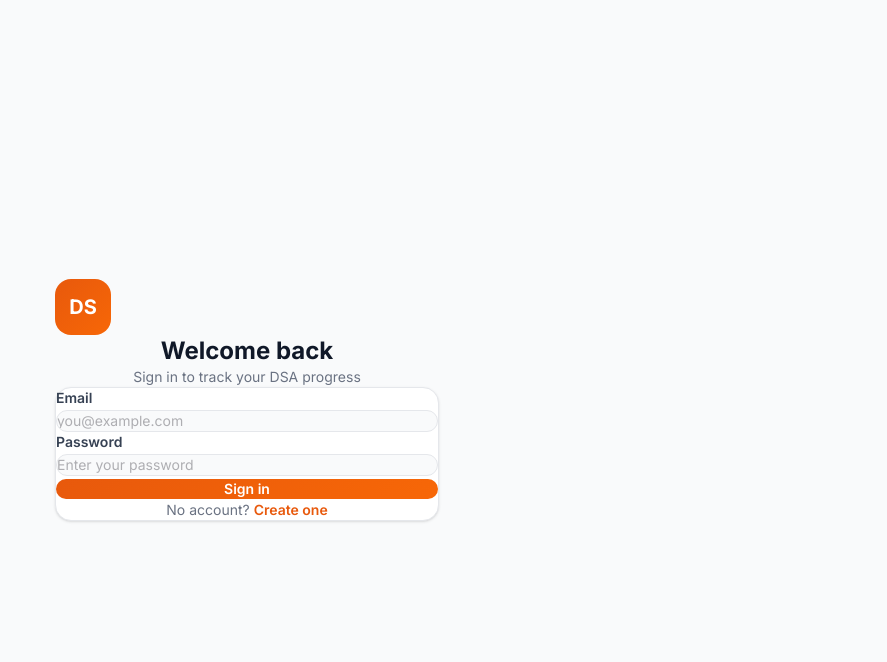
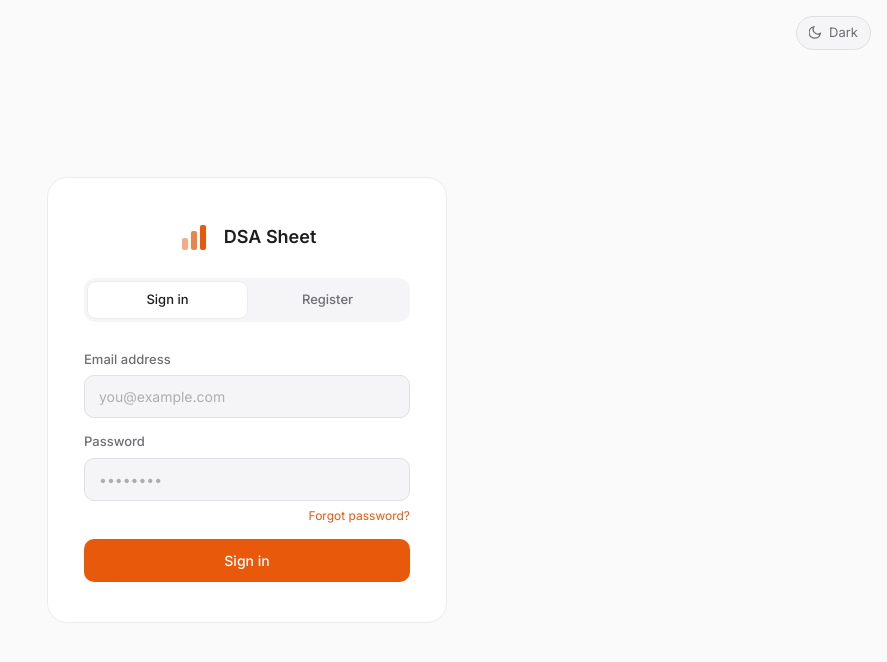
Before and after one commit to Karan9927/dsa, a React (Vite) app in the folder client/: page /login in a window 1280 px wide. Shown: the top 662 px of the page, without its empty margins (393-1280 px from the left). Built offline with nearby package versions, Linux system fonts and the light colour scheme.

Commit message:
Redesign login with tab switcher (Sign in / Register)

```diff
--- a/client/src/pages/Login.jsx
+++ b/client/src/pages/Login.jsx
@@ -1,13 +1,17 @@
 import { useState } from 'react';
-import { Link, useNavigate } from 'react-router-dom';
+import { useNavigate } from 'react-router-dom';
 import { useAuth } from '../context/AuthContext';
+import { useTheme } from '../context/ThemeContext';
 
 export default function Login() {
+  const [tab, setTab] = useState('login');
+  const [name, setName] = useState('');
   const [email, setEmail] = useState('');
   const [password, setPassword] = useState('');
   const [error, setError] = useState('');
   const [loading, setLoading] = useState(false);
-  const { login } = useAuth();
+  const { login, register } = useAuth();
+  const { dark, toggle } = useTheme();
   const navigate = useNavigate();
 
   const handleSubmit = async (e) => {
@@ -15,74 +19,90 @@ export default function Login() {
     setError('');
     setLoading(true);
     try {
-      await login(email, password);
+      if (tab === 'login') await login(email, password);
+      else await register(name, email, password);
       navigate('/');
     } catch (err) {
-      setError(err.response?.data?.message || 'Login failed');
-    } finally {
-      setLoading(false);
-    }
+      setError(err.response?.data?.message || (tab === 'login' ? 'Login failed' : 'Registration failed'));
+    } finally { setLoading(false); }
   };
 
   return (
-    <div className="min-h-screen bg-gray-50 flex items-center justify-center px-4">
-      <div className="w-full max-w-sm">
-        <div className="text-center mb-8">
-          <div className="w-14 h-14 rounded-2xl flex items-center justify-center text-white font-bold text-xl mx-auto mb-4" style={{ background: 'linear-gradient(135deg, #e8590c, #f76707)' }}>
-            DS
+    <div style={{ fontFamily: "'Inter', -apple-system, sans-serif", minHeight: '100vh', background: 'var(--color-background-tertiary)', display: 'flex', flexDirection: 'column', position: 'relative' }}>
+      {/* Theme toggle */}
+      <button onClick={toggle} style={{
+        position: 'absolute', top: 16, right: 16, background: 'var(--color-background-secondary)',
+        border: '0.5px solid var(--color-border-secondary)', borderRadius: 20, padding: '6px 12px',
+        fontSize: 13, color: 'var(--color-text-secondary)', cursor: 'pointer', display: 'flex', alignItems: 'center', gap: 6,
+      }}>
+        <svg width="14" height="14" viewBox="0 0 16 16" fill="none" stroke="currentColor" strokeWidth="1.5">
+          {dark ? <><circle cx="8" cy="8" r="3.5"/><line x1="8" y1="1" x2="8" y2="2.5"/><line x1="8" y1="13.5" x2="8" y2="15"/><line x1="1" y1="8" x2="2.5" y2="8"/><line x1="13.5" y1="8" x2="15" y2="8"/></> :
+          <path d="M13 8.5a5.5 5.5 0 0 1-7.5-7.5 6.5 6.5 0 1 0 7.5 7.5z"/>}
+        </svg>
+        {dark ? 'Light' : 'Dark'}
+      </button>
+
+      <div style={{ flex: 1, display: 'flex', alignItems: 'center', justifyContent: 'center', padding: '40px 16px' }}>
+        <div style={{ background: 'var(--color-background-primary)', border: '0.5px solid var(--color-border-tertiary)', borderRadius: 20, padding: '40px 36px', width: '100%', maxWidth: 400 }}>
+          {/* Logo */}
+          <div style={{ display: 'flex', alignItems: 'center', gap: 10, justifyContent: 'center', marginBottom: 24 }}>
+            <svg width="36" height="36" viewBox="0 0 36 36" fill="none">
+              <rect x="4" y="20" width="6" height="12" rx="2" fill="#e8590c" opacity="0.5"/>
+              <rect x="13" y="13" width="6" height="19" rx="2" fill="#e8590c" opacity="0.75"/>
+              <rect x="22" y="7" width="6" height="25" rx="2" fill="#e8590c"/>
+            </svg>
+            <span style={{ fontSize: 18, fontWeight: 600, color: 'var(--color-text-primary)' }}>DSA Sheet</span>
           </div>
-          <h1 className="text-2xl font-bold text-gray-900">Welcome back</h1>
-          <p className="text-sm text-gray-500 mt-1">Sign in to track your DSA progress</p>
-        </div>
 
-        <div className="bg-white rounded-2xl border border-gray-200 p-7 shadow-sm">
+          {/* Tab switcher */}
+          <div style={{ display: 'flex', background: 'var(--color-background-secondary)', borderRadius: 12, padding: 3, marginBottom: 28 }}>
+            {['login', 'register'].map((t) => (
+              <button key={t} onClick={() => { setTab(t); setError(''); }}
+                style={{
+                  flex: 1, padding: 8, border: tab === t ? '0.5px solid var(--color-border-tertiary)' : 'none',
+                  background: tab === t ? 'var(--color-background-primary)' : 'transparent',
+                  borderRadius: 9, fontSize: 13, fontWeight: 500, cursor: 'pointer',
+                  color: tab === t ? 'var(--color-text-primary)' : 'var(--color-text-secondary)',
+                  fontFamily: 'inherit', transition: 'all 0.15s',
+                }}>
+                {t === 'login' ? 'Sign in' : 'Register'}
+              </button>
+            ))}
+          </div>
+
           {error && (
-            <div className="bg-red-50 border border-red-200 text-red-600 px-4 py-3 rounded-xl mb-5 text-sm font-medium">
-              {error}
-            </div>
+            <div style={{ background: 'rgba(220,38,38,0.06)', border: '0.5px solid rgba(220,38,38,0.15)', borderRadius: 10, padding: '9px 14px', marginBottom: 14, fontSize: 13, color: '#dc2626' }}>{error}</div>
           )}
 
-          <form onSubmit={handleSubmit} className="space-y-4">
-            <div>
-              <label className="block text-sm font-semibold text-gray-700 mb-1.5">Email</label>
-              <input
-                type="email"
-                value={email}
-                onChange={(e) => setEmail(e.target.value)}
-                className="w-full px-4 py-3 bg-gray-50 border border-gray-200 rounded-xl text-sm text-gray-900 outline-none focus:ring-2 focus:ring-orange-500/20 focus:border-orange-500 transition-all"
-                placeholder="you@example.com"
-                required
-              />
+          <form onSubmit={handleSubmit}>
+            {tab === 'register' && (
+              <div style={{ marginBottom: 14 }}>
+                <label style={{ display: 'block', fontSize: 13, fontWeight: 500, color: 'var(--color-text-secondary)', marginBottom: 6 }}>Full name</label>
+                <input type="text" value={name} onChange={(e) => setName(e.target.value)}
+                  style={{ width: '100%', background: 'var(--color-background-secondary)', border: '0.5px solid var(--color-border-secondary)', borderRadius: 10, padding: '10px 14px', fontSize: 14, color: 'var(--color-text-primary)', outline: 'none', fontFamily: 'inherit' }}
+                  placeholder="Arjun Sharma" required />
+              </div>
+            )}
+            <div style={{ marginBottom: 14 }}>
+              <label style={{ display: 'block', fontSize: 13, fontWeight: 500, color: 'var(--color-text-secondary)', marginBottom: 6 }}>Email address</label>
+              <input type="email" value={email} onChange={(e) => setEmail(e.target.value)}
+                style={{ width: '100%', background: 'var(--color-background-secondary)', border: '0.5px solid var(--color-border-secondary)', borderRadius: 10, padding: '10px 14px', fontSize: 14, color: 'var(--color-text-primary)', outline: 'none', fontFamily: 'inherit' }}
+                placeholder="you@example.com" required />
             </div>
-
-            <div>
-              <label className="block text-sm font-semibold text-gray-700 mb-1.5">Password</label>
-              <input
-                type="password"
-                value={password}
-                onChange={(e) => setPassword(e.target.value)}
-                className="w-full px-4 py-3 bg-gray-50 border border-gray-200 rounded-xl text-sm text-gray-900 outline-none focus:ring-2 focus:ring-orange-500/20 focus:border-orange-500 transition-all"
-                placeholder="Enter your password"
-                required
-              />
+            <div style={{ marginBottom: tab === 'login' ? 6 : 14 }}>
+              <label style={{ display: 'block', fontSize: 13, fontWeight: 500, color: 'var(--color-text-secondary)', marginBottom: 6 }}>Password</label>
+              <input type="password" value={password} onChange={(e) => setPassword(e.target.value)}
+                style={{ width: '100%', background: 'var(--color-background-secondary)', border: '0.5px solid var(--color-border-secondary)', borderRadius: 10, padding: '10px 14px', fontSize: 14, color: 'var(--color-text-primary)', outline: 'none', fontFamily: 'inherit' }}
+                placeholder="••••••••" required minLength={6} />
             </div>
-
-            <button
-              type="submit"
-              disabled={loading}
-              className="w-full py-3 rounded-xl text-sm font-semibold text-white transition-all cursor-pointer disabled:opacity-50"
-              style={{ background: 'linear-gradient(135deg, #e8590c, #f76707)' }}
-            >
-              {loading ? 'Signing in...' : 'Sign in'}
+            {tab === 'login' && (
+              <p style={{ fontSize: 12, color: '#e8590c', textAlign: 'right', marginBottom: 8, cursor: 'pointer' }}>Forgot password?</p>
+            )}
+            <button type="submit" disabled={loading}
+              style={{ width: '100%', background: '#e8590c', border: 'none', borderRadius: 10, padding: 11, fontSize: 14, fontWeight: 500, color: '#fff', cursor: 'pointer', marginTop: 6, fontFamily: 'inherit', opacity: loading ? 0.6 : 1 }}>
+              {loading ? (tab === 'login' ? 'Signing in...' : 'Creating...') : (tab === 'login' ? 'Sign in' : 'Create account')}
             </button>
           </form>
-
-          <p className="text-center text-sm text-gray-500 mt-5">
-            No account?{' '}
-            <Link to="/register" className="font-semibold hover:underline" style={{ color: '#e8590c' }}>
-              Create one
-            </Link>
-          </p>
         </div>
       </div>
     </div>
--- a/client/src/pages/Register.jsx
+++ b/client/src/pages/Register.jsx
@@ -1,6 +1,8 @@
 import { useState } from 'react';
 import { Link, useNavigate } from 'react-router-dom';
 import { useAuth } from '../context/AuthContext';
+import { useTheme } from '../context/ThemeContext';
+import { FiSun, FiMoon } from 'react-icons/fi';
 
 export default function Register() {
   const [name, setName] = useState('');
@@ -9,68 +11,70 @@ export default function Register() {
   const [error, setError] = useState('');
   const [loading, setLoading] = useState(false);
   const { register } = useAuth();
+  const { dark, toggle } = useTheme();
   const navigate = useNavigate();
 
   const handleSubmit = async (e) => {
     e.preventDefault();
     setError('');
     setLoading(true);
-    try {
-      await register(name, email, password);
-      navigate('/');
-    } catch (err) {
-      setError(err.response?.data?.message || 'Registration failed');
-    } finally {
-      setLoading(false);
-    }
+    try { await register(name, email, password); navigate('/'); }
+    catch (err) { setError(err.response?.data?.message || 'Registration failed'); }
+    finally { setLoading(false); }
   };
 
-  const inputClass = "w-full px-4 py-3 bg-gray-50 border border-gray-200 rounded-xl text-sm text-gray-900 outline-none focus:ring-2 focus:ring-orange-500/20 focus:border-orange-500 transition-all";
+  const inputProps = {
+    className: "w-full px-3.5 py-2.5 rounded-xl text-sm outline-none transition-all",
+    style: { background: 'var(--bg-input)', border: '1px solid var(--border)', color: 'var(--text)' },
+    onFocus: (e) => { e.target.style.borderColor = 'var(--accent)'; e.target.style.boxShadow = '0 0 0 3px var(--accent-light)'; },
+    onBlur: (e) => { e.target.style.borderColor = 'var(--border)'; e.target.style.boxShadow = 'none'; },
+  };
 
   return (
-    <div className="min-h-screen bg-gray-50 flex items-center justify-center px-4">
-      <div className="w-full max-w-sm">
+    <div className="min-h-screen flex items-center justify-center px-4 relative" style={{ background: 'var(--bg-secondary)' }}>
+      <button onClick={toggle} className="absolute top-5 right-5 w-9 h-9 rounded-xl flex items-center justify-center cursor-pointer"
+        style={{ background: 'var(--bg-card)', border: '1px solid var(--border)' }}>
+        {dark ? <FiSun size={15} style={{ color: 'var(--text-secondary)' }} /> : <FiMoon size={15} style={{ color: 'var(--text-secondary)' }} />}
+      </button>
+
+      <div className="w-full max-w-[380px]">
         <div className="text-center mb-8">
-          <div className="w-14 h-14 rounded-2xl flex items-center justify-center text-white font-bold text-xl mx-auto mb-4" style={{ background: 'linear-gradient(135deg, #e8590c, #f76707)' }}>
-            DS
-          </div>
-          <h1 className="text-2xl font-bold text-gray-900">Create account</h1>
-          <p className="text-sm text-gray-500 mt-1">Start your DSA journey today</p>
+          <svg width="44" height="44" viewBox="0 0 28 28" fill="none" className="mx-auto mb-5">
+            <rect width="28" height="28" rx="8" fill="var(--accent)" />
+            <path d="M8 10h4v8H8zM14 8h4v10h-4zM20 12h-1v6h4v-3a3 3 0 0 0-3-3z" fill="white" opacity="0.9"/>
+          </svg>
+          <h1 className="text-[22px] font-bold mb-1" style={{ color: 'var(--text)' }}>Create your account</h1>
+          <p className="text-sm" style={{ color: 'var(--text-muted)' }}>Start solving DSA problems today</p>
         </div>
 
-        <div className="bg-white rounded-2xl border border-gray-200 p-7 shadow-sm">
+        <div className="rounded-2xl p-6" style={{ background: 'var(--bg-card)', border: '1px solid var(--border)', boxShadow: 'var(--shadow-lg)' }}>
           {error && (
-            <div className="bg-red-50 border border-red-200 text-red-600 px-4 py-3 rounded-xl mb-5 text-sm font-medium">
-              {error}
-            </div>
+            <div className="px-3 py-2.5 rounded-lg mb-4 text-sm font-medium" style={{ background: 'rgba(220,38,38,0.08)', border: '1px solid rgba(220,38,38,0.15)', color: '#dc2626' }}>{error}</div>
           )}
 
           <form onSubmit={handleSubmit} className="space-y-4">
             <div>
-              <label className="block text-sm font-semibold text-gray-700 mb-1.5">Name</label>
-              <input type="text" value={name} onChange={(e) => setName(e.target.value)} className={inputClass} placeholder="Your name" required />
+              <label className="block text-[13px] font-medium mb-1.5" style={{ color: 'var(--text-secondary)' }}>Name</label>
+              <input type="text" value={name} onChange={(e) => setName(e.target.value)} {...inputProps} placeholder="Your name" required />
             </div>
             <div>
-              <label className="block text-sm font-semibold text-gray-700 mb-1.5">Email</label>
-              <input type="email" value={email} onChange={(e) => setEmail(e.target.value)} className={inputClass} placeholder="you@example.com" required />
+              <label className="block text-[13px] font-medium mb-1.5" style={{ color: 'var(--text-secondary)' }}>Email</label>
+              <input type="email" value={email} onChange={(e) => setEmail(e.target.value)} {...inputProps} placeholder="you@example.com" required />
             </div>
             <div>
-              <label className="block text-sm font-semibold text-gray-700 mb-1.5">Password</label>
-              <input type="password" value={password} onChange={(e) => setPassword(e.target.value)} className={inputClass} placeholder="Min 6 characters" required minLength={6} />
+              <label className="block text-[13px] font-medium mb-1.5" style={{ color: 'var(--text-secondary)' }}>Password</label>
+              <input type="password" value={password} onChange={(e) => setPassword(e.target.value)} {...inputProps} placeholder="Min 6 characters" required minLength={6} />
             </div>
-            <button
-              type="submit"
-              disabled={loading}
-              className="w-full py-3 rounded-xl text-sm font-semibold text-white transition-all cursor-pointer disabled:opacity-50"
-              style={{ background: 'linear-gradient(135deg, #e8590c, #f76707)' }}
-            >
-              {loading ? 'Creating account...' : 'Create account'}
+            <button type="submit" disabled={loading}
+              className="w-full py-2.5 rounded-xl text-sm font-semibold text-white cursor-pointer disabled:opacity-50 transition-all hover:shadow-lg"
+              style={{ background: 'var(--accent)' }}>
+              {loading ? 'Creating...' : 'Create account'}
             </button>
           </form>
 
-          <p className="text-center text-sm text-gray-500 mt-5">
+          <p className="text-center text-[13px] mt-5" style={{ color: 'var(--text-muted)' }}>
             Already have an account?{' '}
-            <Link to="/login" className="font-semibold hover:underline" style={{ color: '#e8590c' }}>Sign in</Link>
+            <Link to="/login" className="font-semibold hover:underline" style={{ color: 'var(--accent)' }}>Sign in</Link>
           </p>
         </div>
       </div>
```
